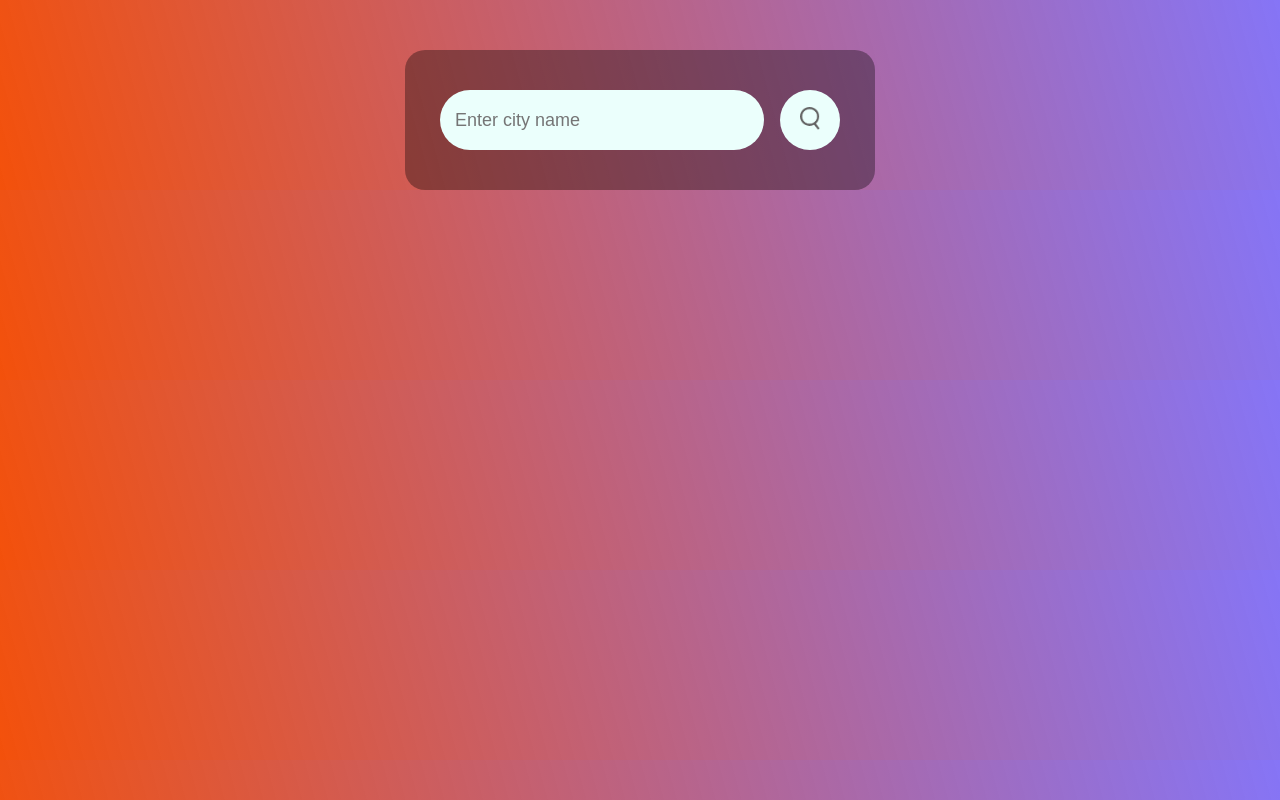
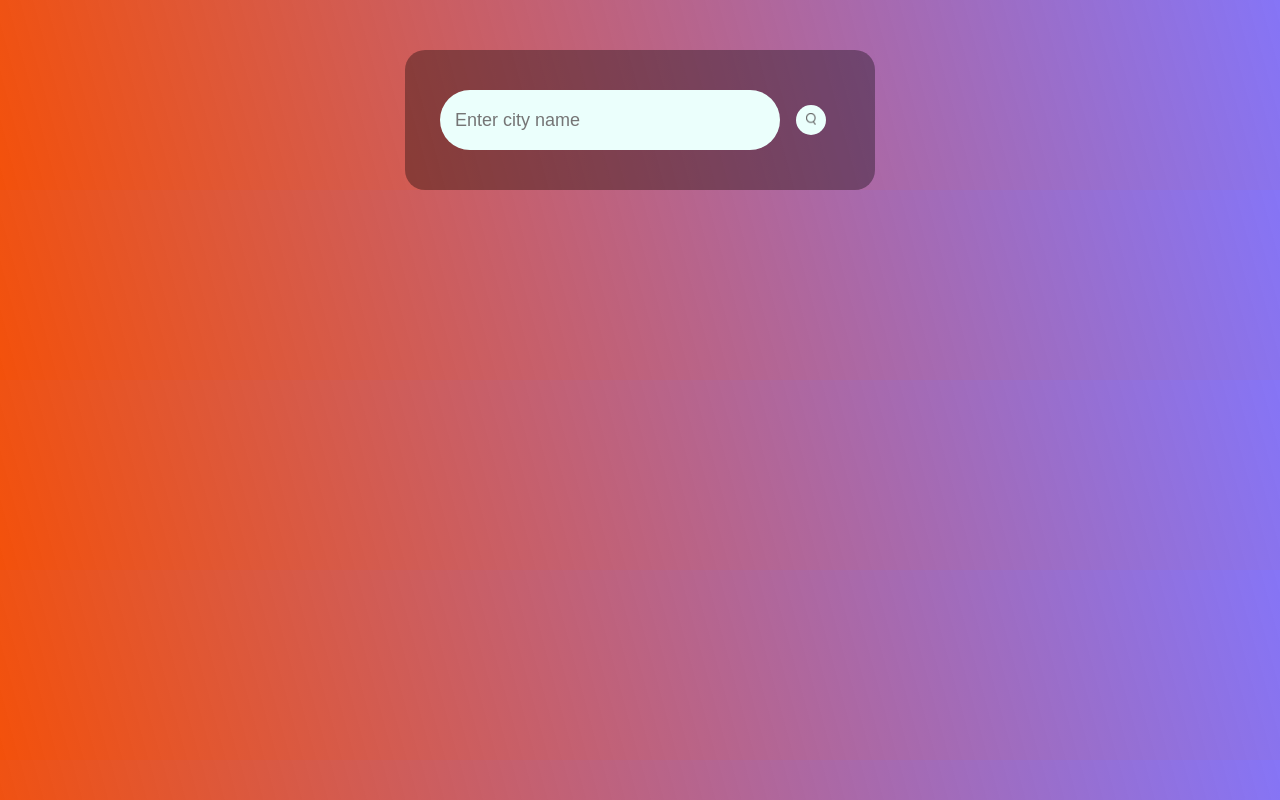
Before and after one commit to ShoaibCoder/Weather-api-app, a plain HTML site: page index.html in a window 1280 px wide. Drawn offline with Linux system fonts and the light colour scheme.

Commit message:
Update style.css

```diff
--- a/style.css
+++ b/style.css
@@ -116,3 +116,17 @@ justify-content: space-between;
    width: 40px;
    }
 }
+@media (min-width:360px){
+
+    .search button img{
+        width: 10px;
+    }
+
+    .search button{
+        height: 30px;
+        width: 30px;
+       padding: 0 8px;
+       margin-right:14px;
+        }
+
+}
```
